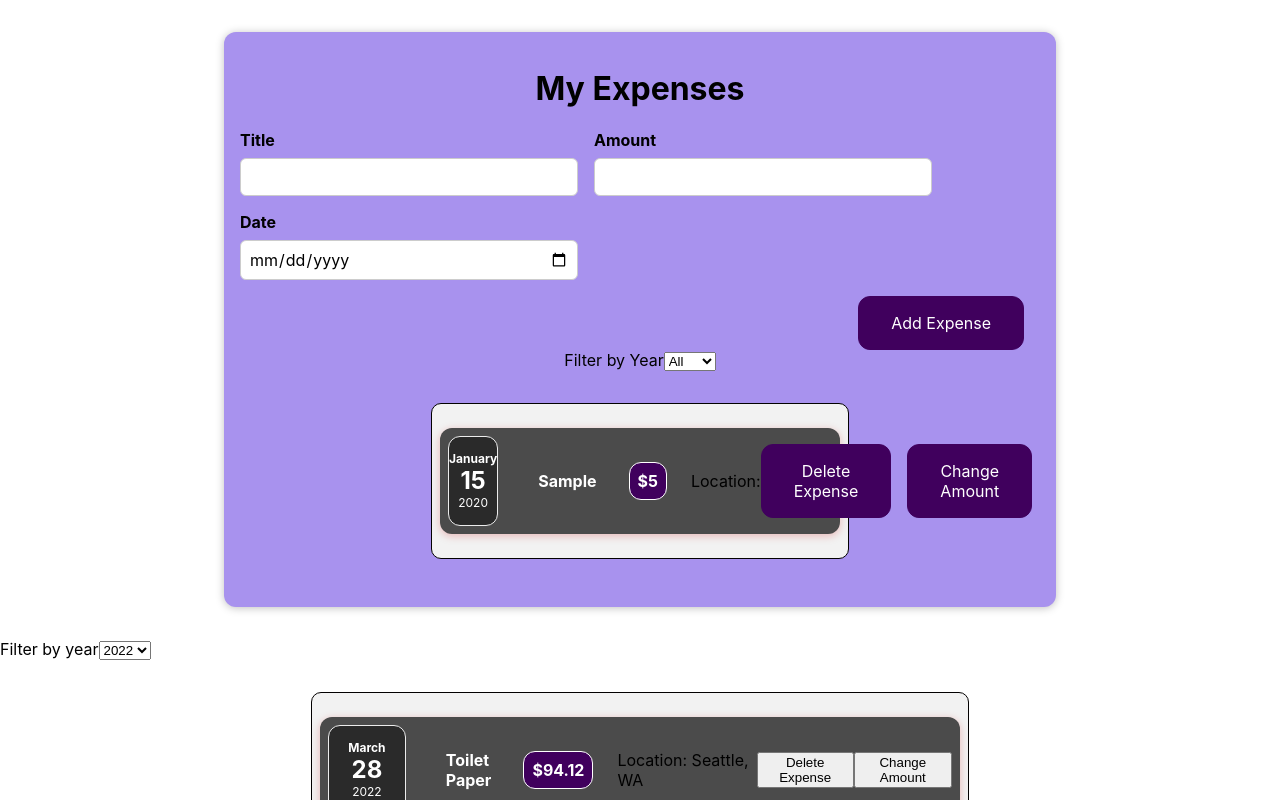
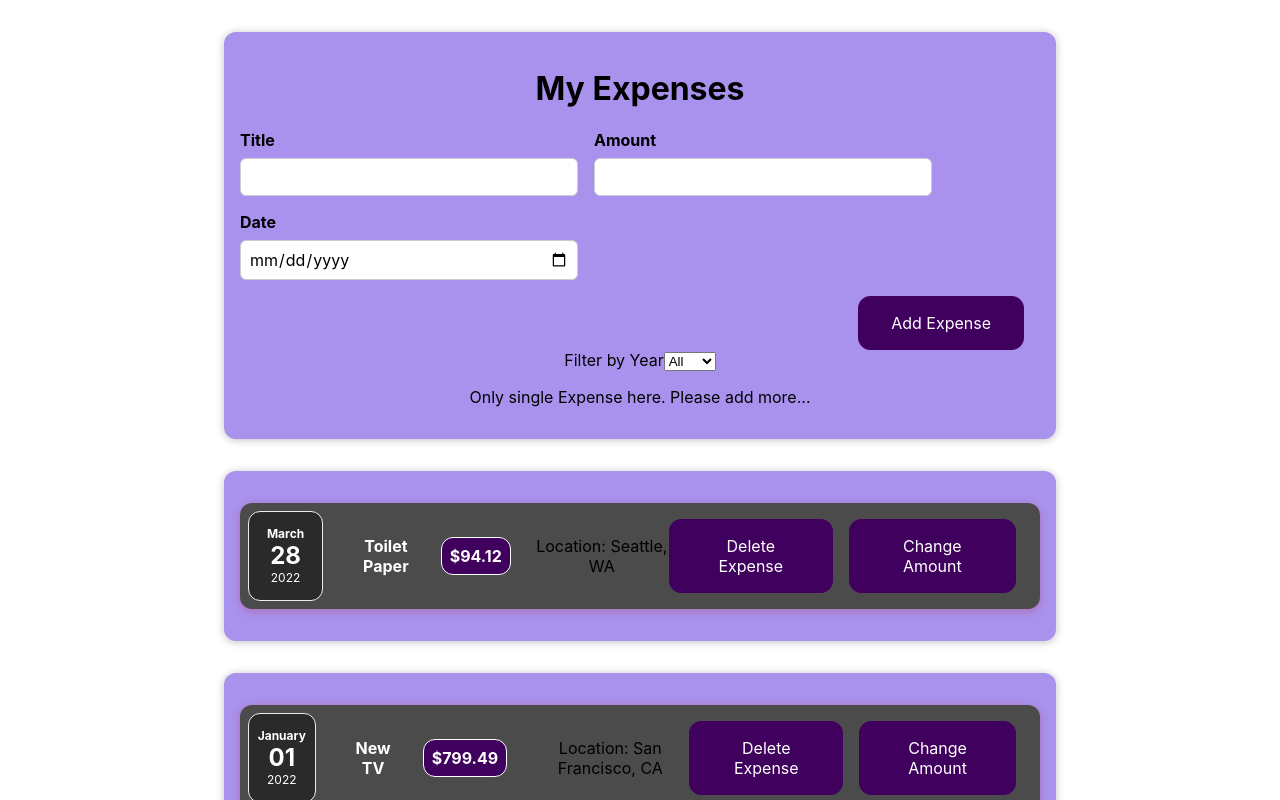
Before and after one commit to isaannaina/react-work, a React (Create React App) app: page / in a window 1280 px wide. Both pictures are taken after typing "Sample", "5", "2020-01-15" into the empty fields and a click on the button "Add Expense". Shown: the top 800 px of the page. Built offline with nearby package versions, Linux system fonts and the light colour scheme.

Commit message:
adding conditional statement

```diff
--- a/src/Expense/ExpenseFilter.css
+++ b/src/Expense/ExpenseFilter.css
@@ -7,13 +7,13 @@
   .filter-input {
     padding: 10px;
     margin-right: 10px;
-    border: 1px solid #cf5050;
+    border: 1px solid #e20c0c;
     border-radius: 5px;
     font-size: 16px;
   }
 
   .filter-button {
-    background-color: #030a03;
+    background-color: #0a660a;
     color: white;
     border: none;
     border-radius: 5px;
--- a/src/Expense/ExpenseFilter.js
+++ /dev/null
@@ -1,23 +0,0 @@
-import React from 'react';
-import './ExpenseFilter.js'
-const ExpenseFilter = (props) => {
-  const dropdownChangeHandler = (event) => {
-    props.onChangeFilter(event.target.value);
-  };
-
-  return (
-    <div>
-      <div>
-        <label>Filter by year</label>
-        <select value={props.selected} onChange={dropdownChangeHandler}>
-          <option value='2022'>2022</option>
-          <option value='2021'>2021</option>
-          <option value='2020'>2020</option>
-          <option value='2019'>2019</option>
-        </select>
-      </div>
-    </div>
-  );
-};
-
-export default ExpenseFilter;
--- a/src/Expense/ExpenseItem.js
+++ b/src/Expense/ExpenseItem.js
@@ -19,7 +19,7 @@ function ExpenseItem(props) {
   }
 
   return (
-    <div className='expense'>
+    <div className='new-expense '>
       <div>
         <div className="expense-item">
           <ExpenseDate date={props.date} />
@@ -32,9 +32,10 @@ function ExpenseItem(props) {
           </div>
           <button onClick={deleteExpenseHandler}>Delete Expense</button>
           <button onClick={changeAmountHandler}>Change Amount</button>
-        </div>
       </div>
     </div>
+    </div>
+
   );
 }
 
--- a/src/Expense/NewExpense.js
+++ b/src/Expense/NewExpense.js
@@ -1,7 +1,8 @@
 import React, { useState } from 'react';
 import ExpenseForm from './ExpenseForm';
 import ExpenseItem from './ExpenseItem';
-import  './ExpenseFilter.css'
+import './ExpenseFilter.css';
+
 function ExpenseList() {
   const [expenses, setExpenses] = useState([]);
   const [filteredExpenses, setFilteredExpenses] = useState([]);
@@ -11,6 +12,7 @@ function ExpenseList() {
       return [...prevExpenses, expense];
     });
   };
+
   const filterExpensesHandler = (event) => {
     const year = event.target.value;
     const filteredExpenses = expenses.filter((expense) => {
@@ -21,10 +23,9 @@ function ExpenseList() {
 
   return (
     <div className="new-expense">
-      <div>
       <h1>My Expenses</h1>
       <ExpenseForm onSaveExpenseData={addExpenseHandler} />
-      <div className='.filter-container'>
+      <div className=".filter-container">
         <label>Filter by Year</label>
         <select onChange={filterExpensesHandler}>
           <option value="">All</option>
@@ -43,8 +44,10 @@ function ExpenseList() {
               location={expense.location}
             />
           ))
-
-        : expenses.map((expense) => (
+        : expenses.length === 1 ? (
+            <p>Only single Expense here. Please add more...</p>
+          ) : (
+            expenses.map((expense) => (
               <ExpenseItem
                 key={expense.id}
                 title={expense.title}
@@ -52,9 +55,10 @@ function ExpenseList() {
                 date={expense.date}
                 location={expense.location}
               />
-          ))}
-    </div>
+            ))
+          )}
     </div>
   );
 }
+
 export default ExpenseList;
--- a/src/Expense/expenses.js
+++ b/src/Expense/expenses.js
@@ -1,6 +1,5 @@
-import React, { useState } from 'react';
+import React from 'react';
 import ExpenseItem from './ExpenseItem';
-import ExpenseFilter from './ExpenseFilter';
 
 const expenses = [
   {
@@ -34,20 +33,9 @@ const expenses = [
 ];
 
 function Expenses() {
-  const [filteredYear, setFilteredYear] = useState('2022');
-
-  const filterChangeHandler = (selectedYear) => {
-    setFilteredYear(selectedYear);
-  };
-
-  const filteredExpenses = expenses.filter((expense) => {
-    return expense.date.getFullYear().toString() === filteredYear;
-  });
-
   return (
-    <div>
-      <ExpenseFilter selected={filteredYear} onChangeFilter={filterChangeHandler} />
-      {filteredExpenses.map((expense) => (
+    <div className='.new-expense'>
+      {expenses.map((expense) => (
         <ExpenseItem
           key={expense.id}
           title={expense.title}
```
Lines whose indentation alone changed are shown as unchanged.
